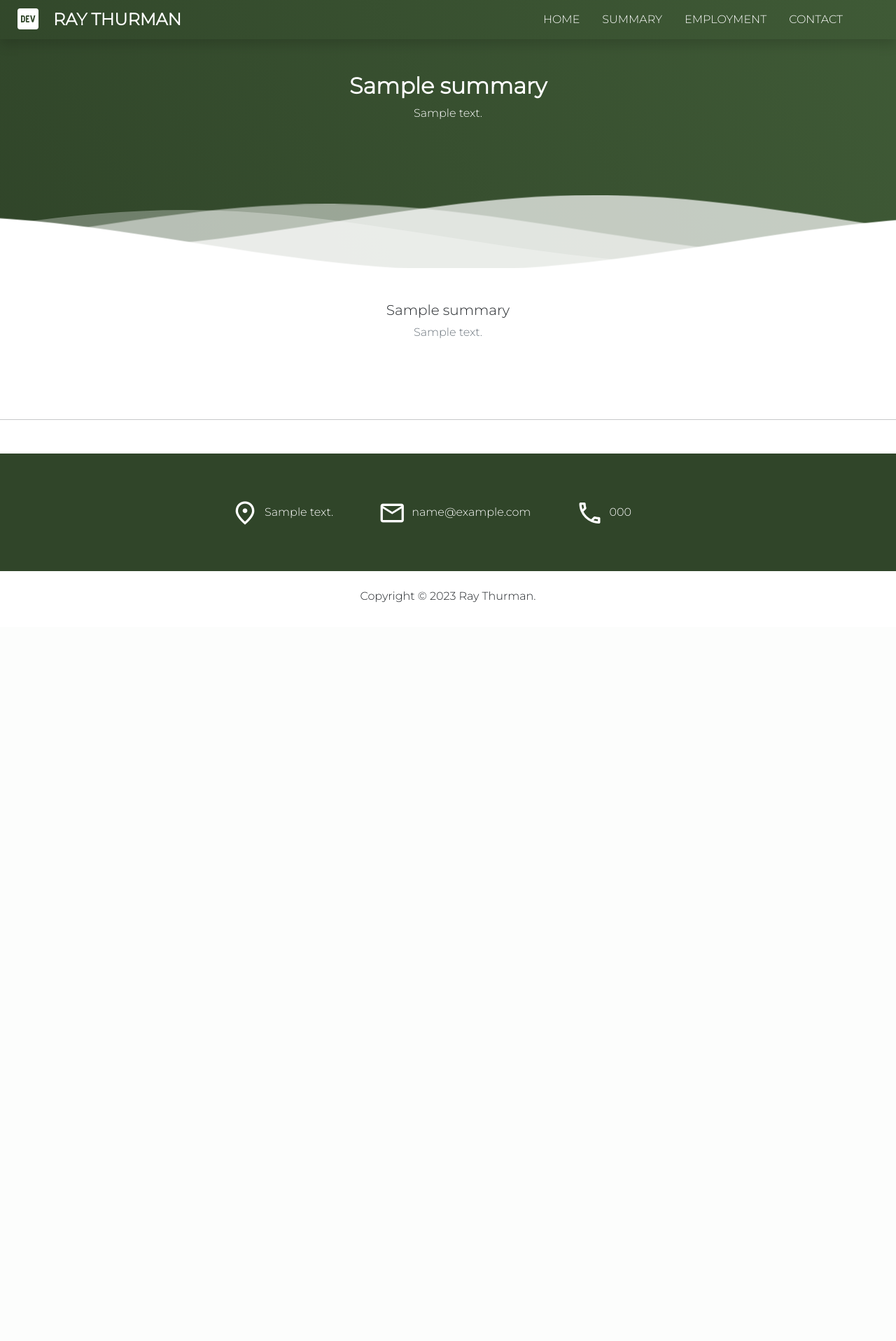
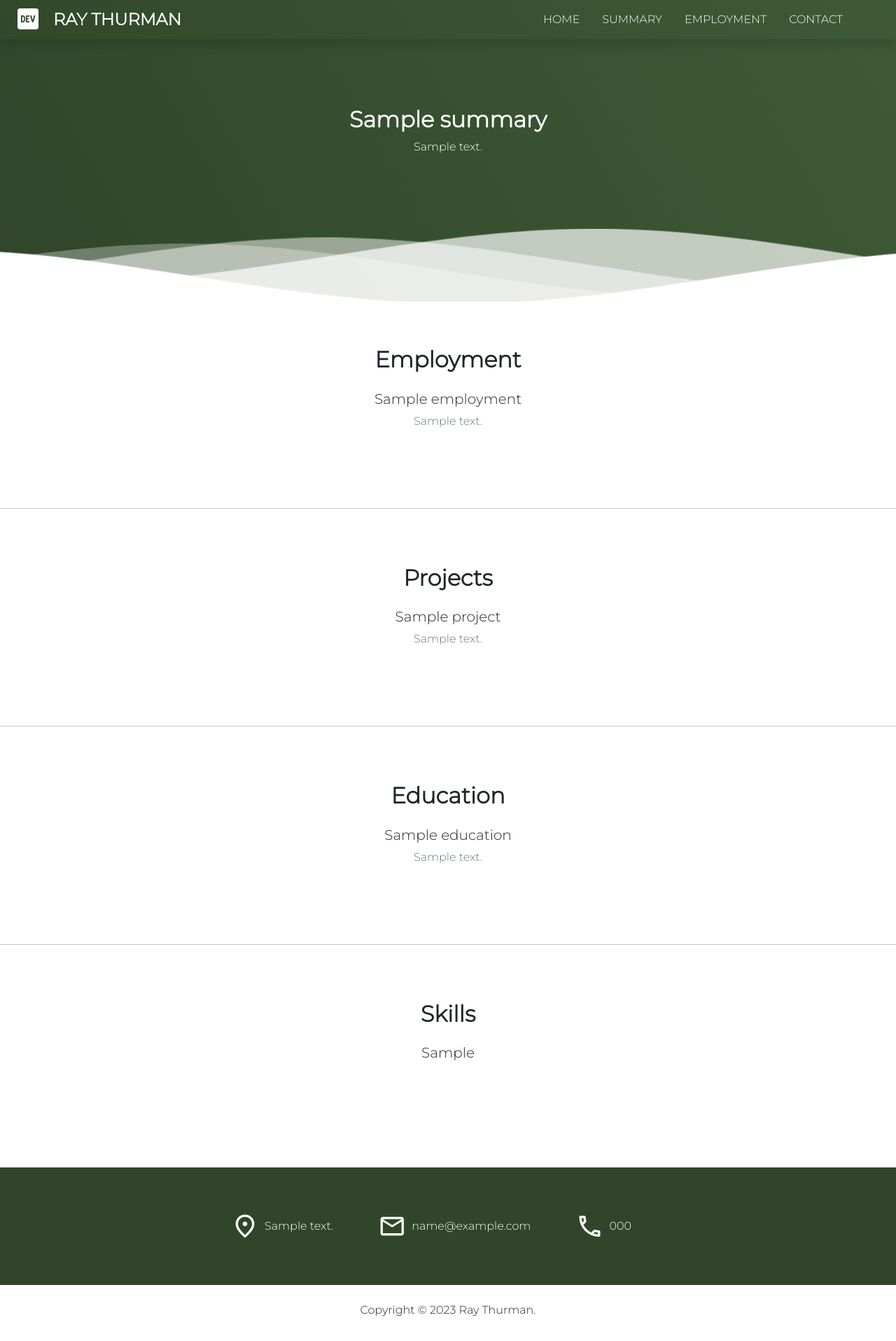
Before and after one commit to raythurman2386/django_portfolio, a Django app: page /resume in a window 1280 px wide. Shown: the whole page at 70% size. Before the commit the page ends 861 px from the top, so only its background shows below. Run offline with Django 4.2, Linux system fonts and the light colour scheme; tables that the repository leaves empty hold one stand-in row (values such as "Sample post"); some libraries are stand-ins or nearby versions.

Commit message:
all sections added to resume, needs restyled

```diff
--- a/templates/resume.html
+++ b/templates/resume.html
@@ -47,7 +47,7 @@
             <div class="row">
 
                 {% for summary in summary_data %}
-                <div class="col-lg-12 mx-auto mb-5">
+                <div class="col-lg-12 mx-auto my-5">
                     <h2 class="fw-bold">{{ summary.title }}</h2>
                     <p class="text-white mb-0">
                         {{ summary.description }}
@@ -78,22 +78,20 @@
         </svg>
     </div>
     <!-- End Waves Container -->
-
 </div>
 
 <main>
-
-    <!-- Summary -->
-    <section id="summary" class="text-center py-5">
+    <!-- Employment -->
+    <section id="employment" class="text-center py-5">
         <div class="container">
-            {% if summary_data %}
+            {% if employment_data %}
             <div class="row">
-
-                {% for summary in summary_data %}
+                <h2 class="fw-bold text-center py-3">Employment</h2>
+                {% for employment in employment_data %}
                 <div class="col-lg-4 mx-auto mb-5">
-                    <h5>{{ summary.title }}</h5>
+                    <h5>{{ employment.title }}</h5>
                     <p class="text-muted mb-0">
-                        {{ summary.description }}
+                        {{ employment.description }}
                     </p>
                 </div>
                 {% endfor %}
@@ -103,9 +101,70 @@
             {% endif %}
         </div>
     </section>
-    <!-- End Summary -->
-
+    <!-- End Employment -->
     <hr>
+    <!-- Projects -->
+    <section id="projects" class="text-center py-5">
+        <div class="container">
+            {% if projects_data %}
+            <div class="row">
+                <h2 class="fw-bold text-center py-3">Projects</h2>
+                {% for projects in projects_data %}
+                <div class="col-lg-4 mx-auto mb-5">
+                    <h5>{{ projects.title }}</h5>
+                    <p class="text-muted mb-0">
+                        {{ projects.description }}
+                    </p>
+                </div>
+                {% endfor %}
+            </div>
+            {% else %}
+            <h5 class="text-primary text-center">No Data</h5>
+            {% endif %}
+        </div>
+    </section>
+    <!-- End Projects -->
+    <hr>
+    <!-- Education -->
+    <section id="education" class="text-center py-5">
+        <div class="container">
+            {% if education_data %}
+            <div class="row">
+                <h2 class="fw-bold text-center py-3">Education</h2>
+                {% for education in education_data %}
+                <div class="col-lg-4 mx-auto mb-5">
+                    <h5>{{ education.title }}</h5>
+                    <p class="text-muted mb-0">
+                        {{ education.description }}
+                    </p>
+                </div>
+                {% endfor %}
+            </div>
+            {% else %}
+            <h5 class="text-primary text-center">No Data</h5>
+            {% endif %}
+        </div>
+    </section>
+    <!-- End Education -->
+    <hr>
+    <!-- Skills -->
+    <section id="skills" class="text-center py-5">
+        <div class="container">
+            {% if skill_data %}
+            <div class="row">
+                <h2 class="fw-bold text-center py-3">Skills</h2>
+                {% for skill in skill_data %}
+                <div class="col-lg-4 mx-auto mb-5">
+                    <h5>{{ skill.skill }}</h5>
+                </div>
+                {% endfor %}
+            </div>
+            {% else %}
+            <h5 class="text-primary text-center">No Data</h5>
+            {% endif %}
+        </div>
+    </section>
+    <!-- End Skill -->
     <!-- Contact -->
     <section id="contact" class="bg-primary p-5 p-sm-5 mt-5">
         <div class="container">
```
